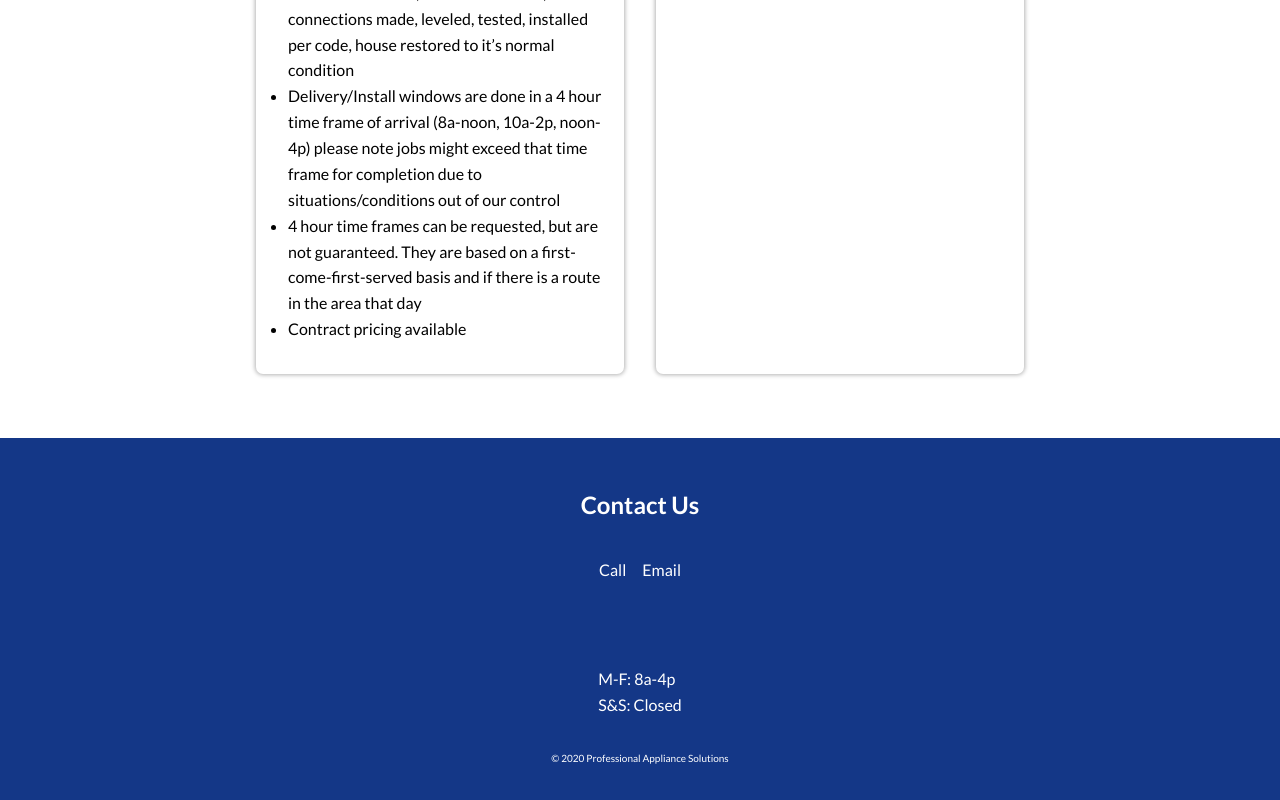
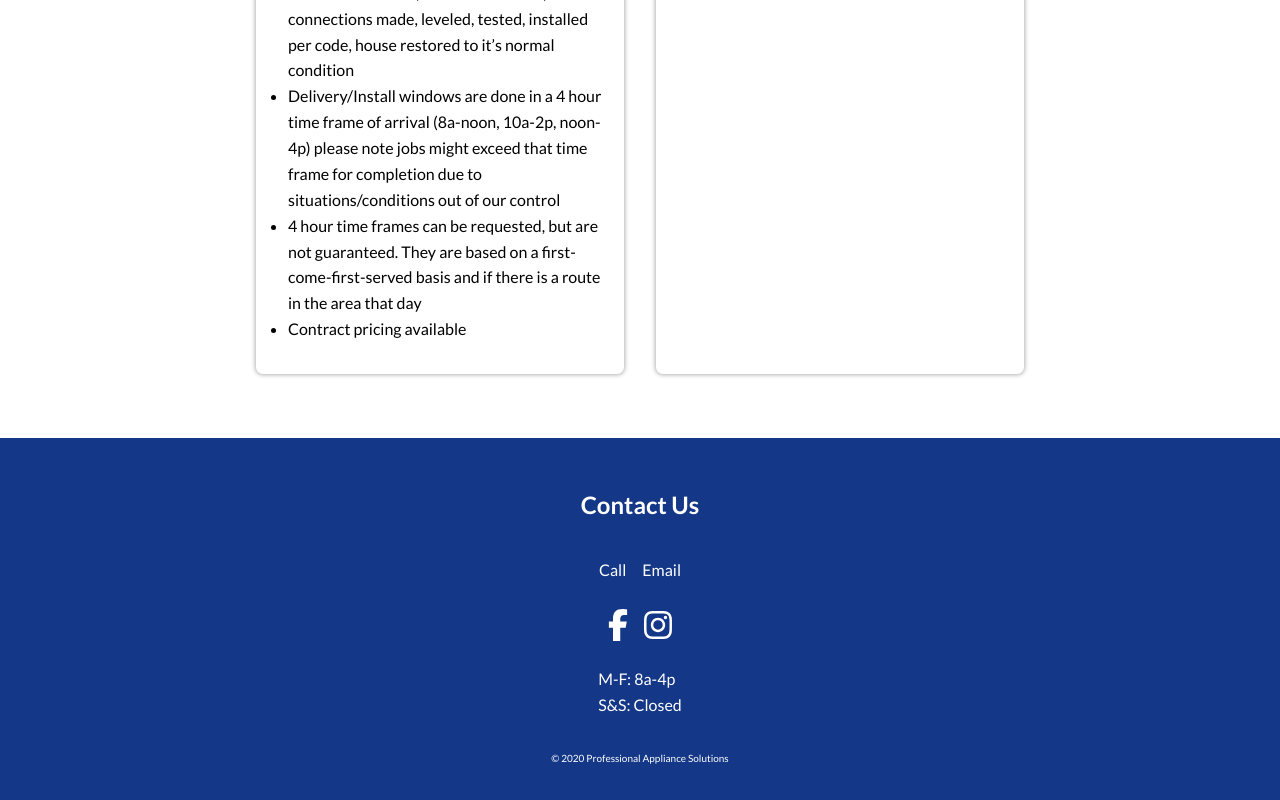
Before and after one commit to donhamiltoniii/professional-appliance-solutions, a React (Vite) app: page / in a window 1280 px wide. Shown: the part 2822-3622 px from the top of the page. Built offline with nearby package versions, Linux system fonts and the light colour scheme.

Commit message:
feat(social-media): add social media icons

```diff
--- a/package.json
+++ b/package.json
@@ -10,6 +10,11 @@
     "preview": "vite preview"
   },
   "dependencies": {
+    "@fortawesome/fontawesome-svg-core": "^6.6.0",
+    "@fortawesome/free-brands-svg-icons": "^6.6.0",
+    "@fortawesome/free-solid-svg-icons": "^6.6.0",
+    "@fortawesome/react-fontawesome": "^0.2.2",
+    "font-awesome": "^4.7.0",
     "react": "^18.3.1",
     "react-dom": "^18.3.1"
   },
--- a/src/components/footer/footer.component.tsx
+++ b/src/components/footer/footer.component.tsx
@@ -1,3 +1,6 @@
+import { FontAwesomeIcon } from "@fortawesome/react-fontawesome";
+import { faFacebookF, faInstagram } from "@fortawesome/free-brands-svg-icons";
+
 import "./footer.styles.scss";
 
 const Footer = () => {
@@ -17,13 +20,13 @@
           aria-label="facebook"
           href="https://www.facebook.com/professionalappliancesolutions/"
         >
-          <i className="fa fa-facebook" />
+          <FontAwesomeIcon icon={faFacebookF} />
         </a>
         <a
           aria-label="instagram"
           href="https://www.instagram.com/proappliancesolutions/"
         >
-          <i className="fa fa-instagram" />
+          <FontAwesomeIcon icon={faInstagram} />
         </a>
       </div>
       <div className="main-footer__hours">
```
Also changed, not shown: 2 other files (tests, documents, lock files or other folders).
